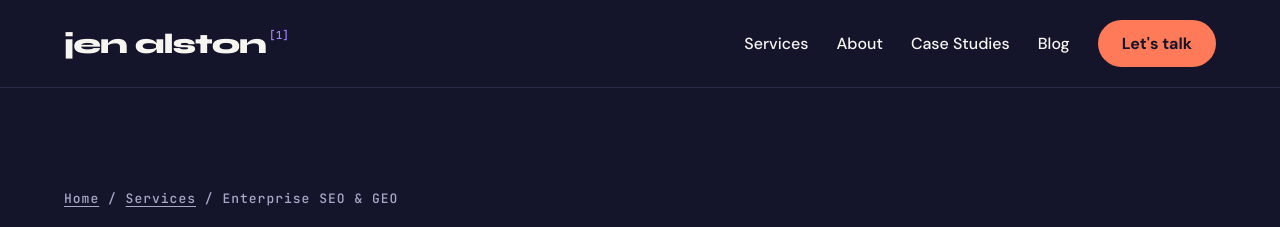
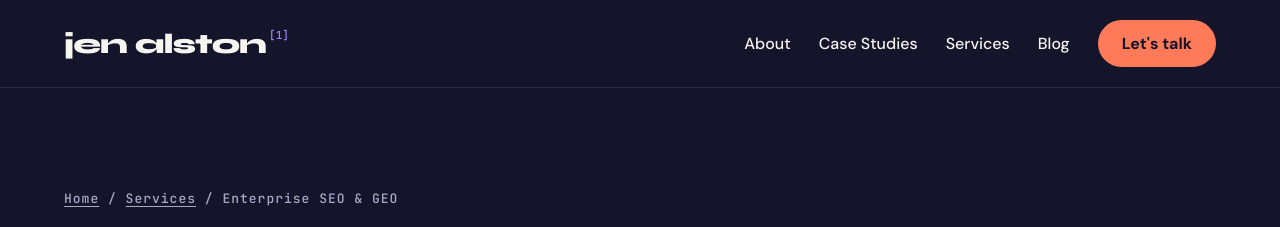
Before and after one commit to JBreezeA/jenalston-site, a Jekyll site: the page enterprise-seo.html, which Jekyll copies as it is, in a window 1280 px wide and 900 px high. Shown: the top 227 px of the window. Built offline with Jekyll 4.4.1, drawn with Linux system fonts in a browser that asks for light colours.

Commit message:
Updated menu order

```diff
--- a/ai-visibility-audit.html
+++ b/ai-visibility-audit.html
@@ -83,9 +83,9 @@ h3{font-weight:700;font-size:23px;line-height:1.2;letter-spacing:-0.01em}
 <span style="font-family: 'JetBrains Mono', 'Courier New', monospace; font-weight: 500; font-size: 11px; line-height: 1; color: #A084FF">[1]</span>
 </a>
 <nav aria-label="Main" style="display: flex; flex-wrap: wrap; align-items: center; gap: 4px 28px">
-<a href="/#services" style="font-size: 16px; font-weight: 500; color: #F7F5F0; text-decoration: none; padding: 12px 0">Services</a>
 <a href="/about" style="font-size: 16px; font-weight: 500; color: #F7F5F0; text-decoration: none; padding: 12px 0">About</a>
 <a href="/case-studies" style="font-size: 16px; font-weight: 500; color: #F7F5F0; text-decoration: none; padding: 12px 0">Case Studies</a>
+<a href="/#services" style="font-size: 16px; font-weight: 500; color: #F7F5F0; text-decoration: none; padding: 12px 0">Services</a>
 <a href="/blog/" style="font-size: 16px; font-weight: 500; color: #F7F5F0; text-decoration: none; padding: 12px 0">Blog</a>
 <a href="/contact" style="font-size: 16px; font-weight: 700; color: #14142B; background: #FF7A59; text-decoration: none; padding: 13px 24px; border-radius: 999px">Let's talk</a>
 </nav>
--- a/enterprise-seo.html
+++ b/enterprise-seo.html
@@ -83,9 +83,9 @@ h3{font-weight:700;font-size:23px;line-height:1.2;letter-spacing:-0.01em}
 <span style="font-family: 'JetBrains Mono', 'Courier New', monospace; font-weight: 500; font-size: 11px; line-height: 1; color: #A084FF">[1]</span>
 </a>
 <nav aria-label="Main" style="display: flex; flex-wrap: wrap; align-items: center; gap: 4px 28px">
-<a href="/#services" style="font-size: 16px; font-weight: 500; color: #F7F5F0; text-decoration: none; padding: 12px 0">Services</a>
 <a href="/about" style="font-size: 16px; font-weight: 500; color: #F7F5F0; text-decoration: none; padding: 12px 0">About</a>
 <a href="/case-studies" style="font-size: 16px; font-weight: 500; color: #F7F5F0; text-decoration: none; padding: 12px 0">Case Studies</a>
+<a href="/#services" style="font-size: 16px; font-weight: 500; color: #F7F5F0; text-decoration: none; padding: 12px 0">Services</a>
 <a href="/blog/" style="font-size: 16px; font-weight: 500; color: #F7F5F0; text-decoration: none; padding: 12px 0">Blog</a>
 <a href="/contact" style="font-size: 16px; font-weight: 700; color: #14142B; background: #FF7A59; text-decoration: none; padding: 13px 24px; border-radius: 999px">Let's talk</a>
 </nav>
--- a/geo-aeo-services.html
+++ b/geo-aeo-services.html
@@ -83,9 +83,9 @@ h3{font-weight:700;font-size:23px;line-height:1.2;letter-spacing:-0.01em}
 <span style="font-family: 'JetBrains Mono', 'Courier New', monospace; font-weight: 500; font-size: 11px; line-height: 1; color: #A084FF">[1]</span>
 </a>
 <nav aria-label="Main" style="display: flex; flex-wrap: wrap; align-items: center; gap: 4px 28px">
-<a href="/#services" style="font-size: 16px; font-weight: 500; color: #F7F5F0; text-decoration: none; padding: 12px 0">Services</a>
 <a href="/about" style="font-size: 16px; font-weight: 500; color: #F7F5F0; text-decoration: none; padding: 12px 0">About</a>
 <a href="/case-studies" style="font-size: 16px; font-weight: 500; color: #F7F5F0; text-decoration: none; padding: 12px 0">Case Studies</a>
+<a href="/#services" style="font-size: 16px; font-weight: 500; color: #F7F5F0; text-decoration: none; padding: 12px 0">Services</a>
 <a href="/blog/" style="font-size: 16px; font-weight: 500; color: #F7F5F0; text-decoration: none; padding: 12px 0">Blog</a>
 <a href="/contact" style="font-size: 16px; font-weight: 700; color: #14142B; background: #FF7A59; text-decoration: none; padding: 13px 24px; border-radius: 999px">Let's talk</a>
 </nav>
--- a/seo-services.html
+++ b/seo-services.html
@@ -83,9 +83,9 @@ h3{font-weight:700;font-size:23px;line-height:1.2;letter-spacing:-0.01em}
 <span style="font-family: 'JetBrains Mono', 'Courier New', monospace; font-weight: 500; font-size: 11px; line-height: 1; color: #A084FF">[1]</span>
 </a>
 <nav aria-label="Main" style="display: flex; flex-wrap: wrap; align-items: center; gap: 4px 28px">
-<a href="/#services" style="font-size: 16px; font-weight: 500; color: #F7F5F0; text-decoration: none; padding: 12px 0">Services</a>
 <a href="/about" style="font-size: 16px; font-weight: 500; color: #F7F5F0; text-decoration: none; padding: 12px 0">About</a>
 <a href="/case-studies" style="font-size: 16px; font-weight: 500; color: #F7F5F0; text-decoration: none; padding: 12px 0">Case Studies</a>
+<a href="/#services" style="font-size: 16px; font-weight: 500; color: #F7F5F0; text-decoration: none; padding: 12px 0">Services</a>
 <a href="/blog/" style="font-size: 16px; font-weight: 500; color: #F7F5F0; text-decoration: none; padding: 12px 0">Blog</a>
 <a href="/contact" style="font-size: 16px; font-weight: 700; color: #14142B; background: #FF7A59; text-decoration: none; padding: 13px 24px; border-radius: 999px">Let's talk</a>
 </nav>
--- a/small-business-seo.html
+++ b/small-business-seo.html
@@ -83,9 +83,9 @@ h3{font-weight:700;font-size:23px;line-height:1.2;letter-spacing:-0.01em}
 <span style="font-family: 'JetBrains Mono', 'Courier New', monospace; font-weight: 500; font-size: 11px; line-height: 1; color: #A084FF">[1]</span>
 </a>
 <nav aria-label="Main" style="display: flex; flex-wrap: wrap; align-items: center; gap: 4px 28px">
-<a href="/#services" style="font-size: 16px; font-weight: 500; color: #F7F5F0; text-decoration: none; padding: 12px 0">Services</a>
 <a href="/about" style="font-size: 16px; font-weight: 500; color: #F7F5F0; text-decoration: none; padding: 12px 0">About</a>
 <a href="/case-studies" style="font-size: 16px; font-weight: 500; color: #F7F5F0; text-decoration: none; padding: 12px 0">Case Studies</a>
+<a href="/#services" style="font-size: 16px; font-weight: 500; color: #F7F5F0; text-decoration: none; padding: 12px 0">Services</a>
 <a href="/blog/" style="font-size: 16px; font-weight: 500; color: #F7F5F0; text-decoration: none; padding: 12px 0">Blog</a>
 <a href="/contact" style="font-size: 16px; font-weight: 700; color: #14142B; background: #FF7A59; text-decoration: none; padding: 13px 24px; border-radius: 999px">Let's talk</a>
 </nav>
```
